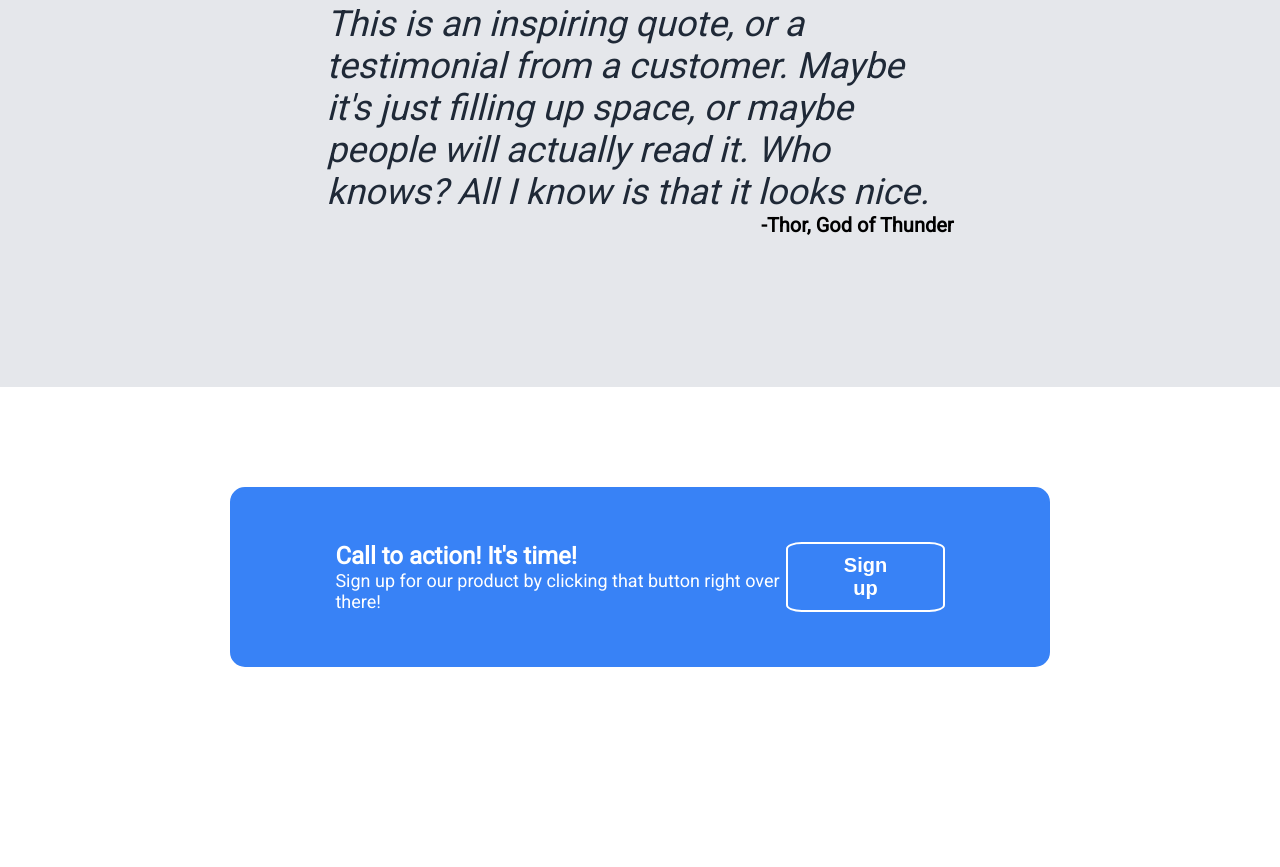
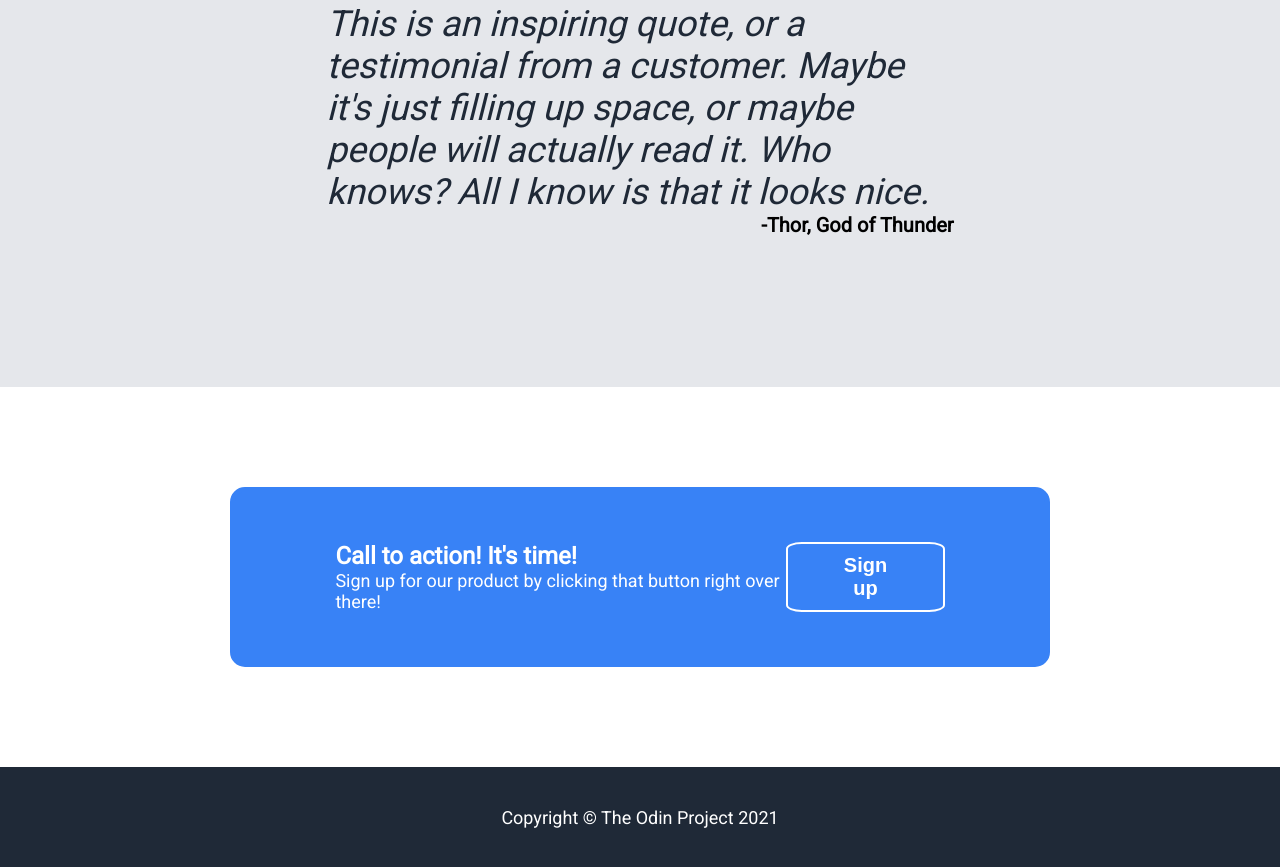
Before and after one commit to pedropz/landing-page, a plain HTML site: page index.html in a window 1280 px wide. Shown: the part 1112-1979 px from the top of the page. Before the commit the page ends 1879 px from the top, so only its background shows below. Drawn offline with Linux system fonts and the light colour scheme.

Commit message:
Add footer and finish project

```diff
--- a/index.html
+++ b/index.html
@@ -74,5 +74,8 @@
                 <button>Sign up</button>
             </div>
         </div>
+        <div class="footer">
+            Copyright © The Odin Project 2021
+        </div>
     </body>
 </html>
--- a/style.css
+++ b/style.css
@@ -173,3 +173,13 @@ button {
     border-radius: 10%;
     padding: 0 48px;
 }
+
+.footer {
+    background-color: #1F2937;
+    color: white;
+    width: 100%;
+    height: 100px;
+    display: flex;
+    justify-content: center;
+    align-items: center;
+}
```
